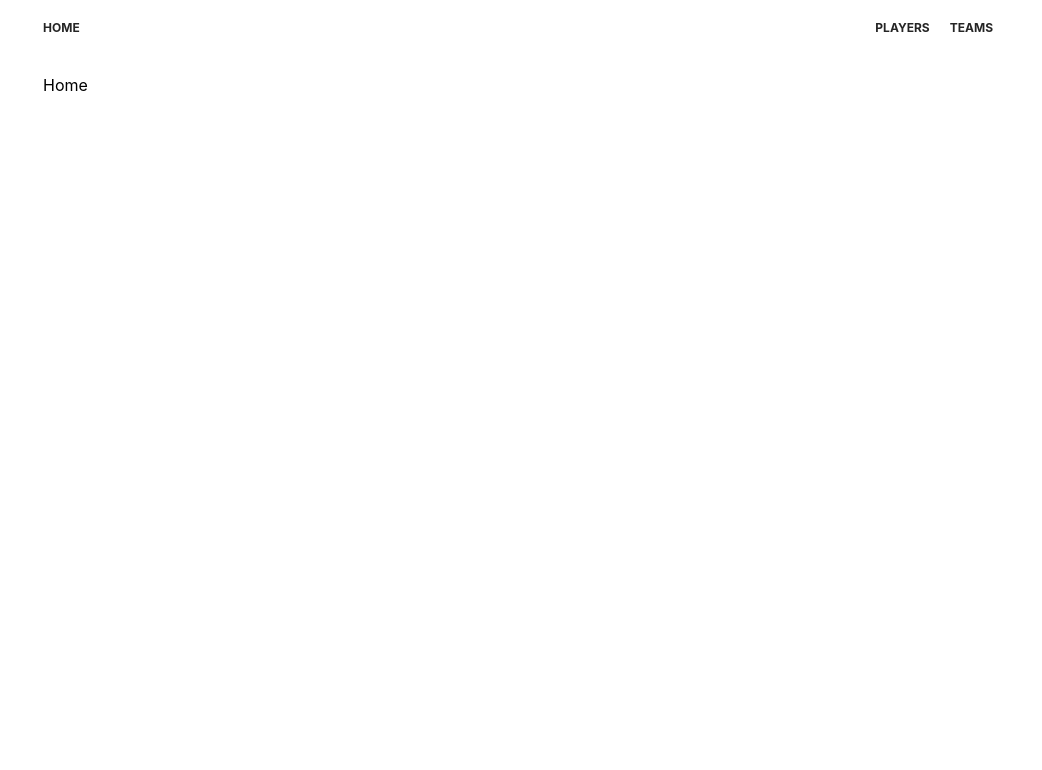
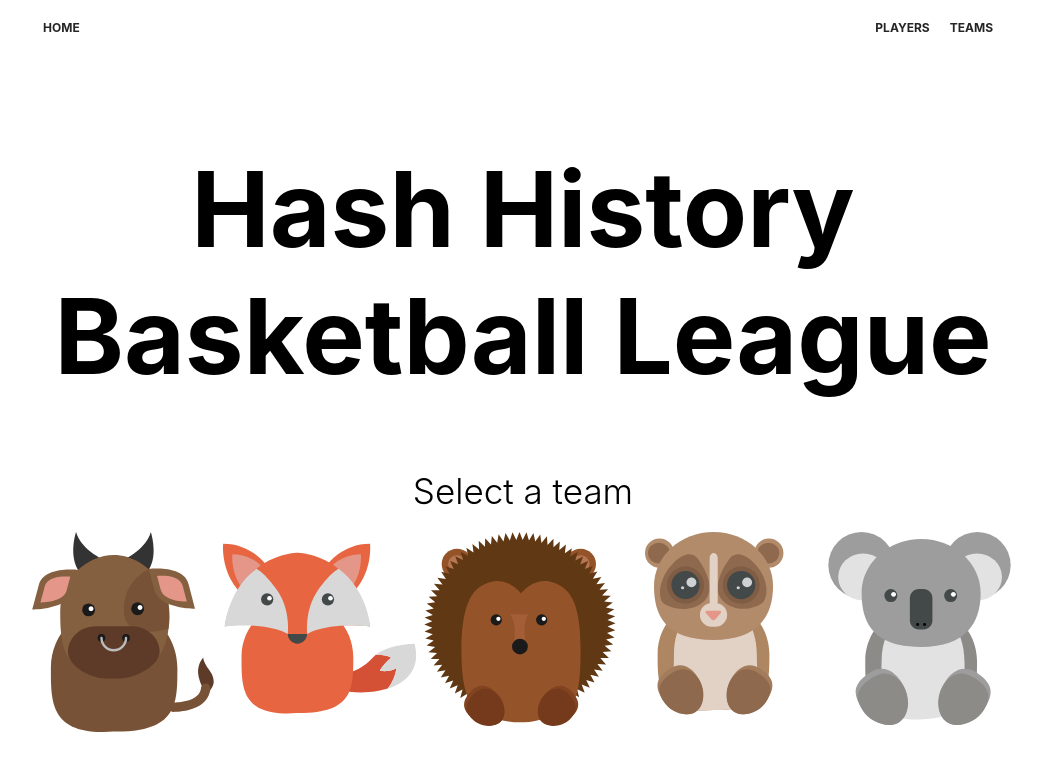
Before and after one commit to iamindika/hash-history-basketball-league, a React (Create React App) app: page / in a window 1280 px wide. Shown: the top 770 px of the page, without its empty margins (117-1159 px from the left). Built offline with nearby package versions, Linux system fonts and the light colour scheme.

Commit message:
set up headers and team navigation on Home component

```diff
--- a/src/components/Home.js
+++ b/src/components/Home.js
@@ -1,10 +1,38 @@
 import React, { Component } from 'react';
+import { Link } from 'react-router-dom';
+import TeamLogo from './TeamLogo';
+import { getTeamNames } from '../api';
 
 export default class Home extends Component {
+  state = {
+    teamNames: []
+  }
+
+  componentDidMount() {
+    getTeamNames()
+      .then((teamNames) => this.setState({teamNames}));
+  }
+
   render() {
+    const {teamNames} = this.state;
+
     return (
       <div className="container">
-        Home
+        <h1 className="large-header">
+          Hash History Basketball League
+        </h1>
+
+        <h3 className="header text-center">
+          Select a team
+        </h3>
+
+        <div className="home-grid">
+          {teamNames.map((id) => (
+            <Link key={id} to={`/${id}`}>
+              <TeamLogo id={id} />
+            </Link>
+          ))}
+        </div>
       </div>
     )
   }
```
